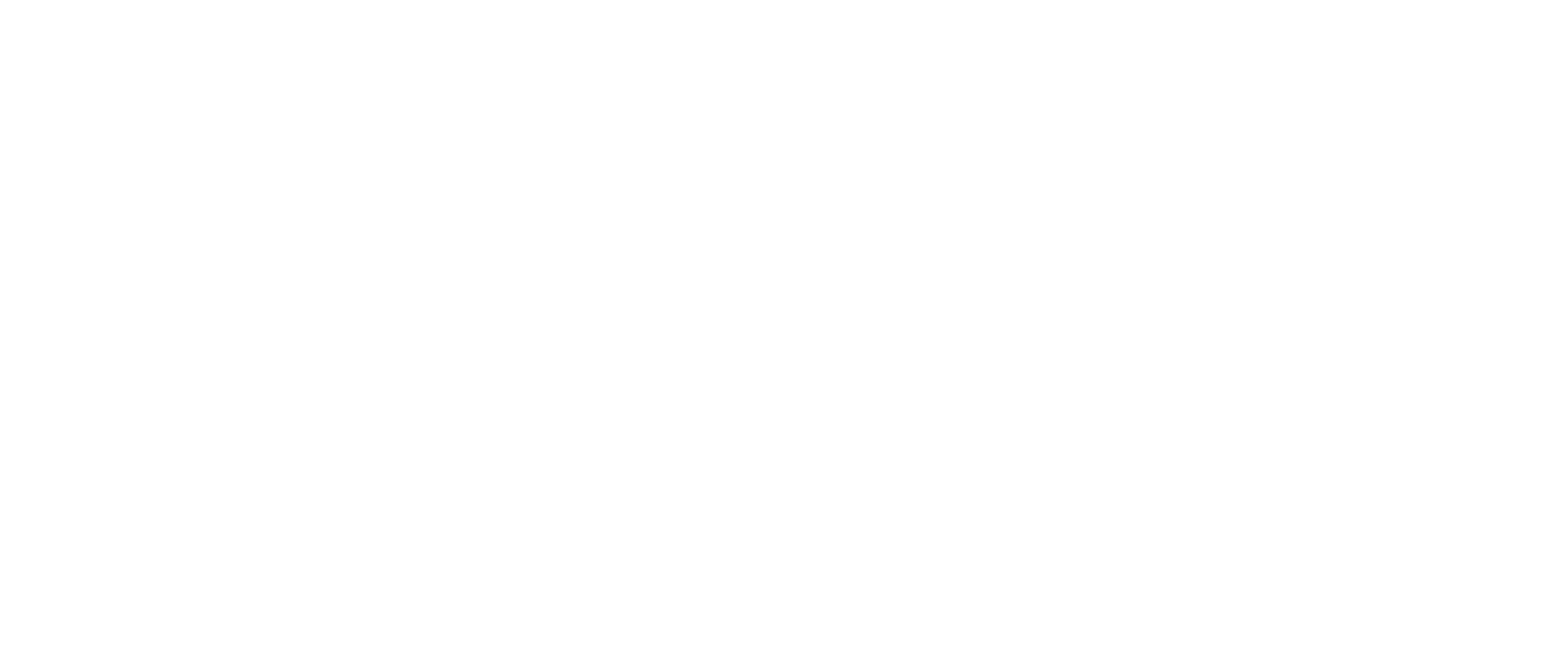
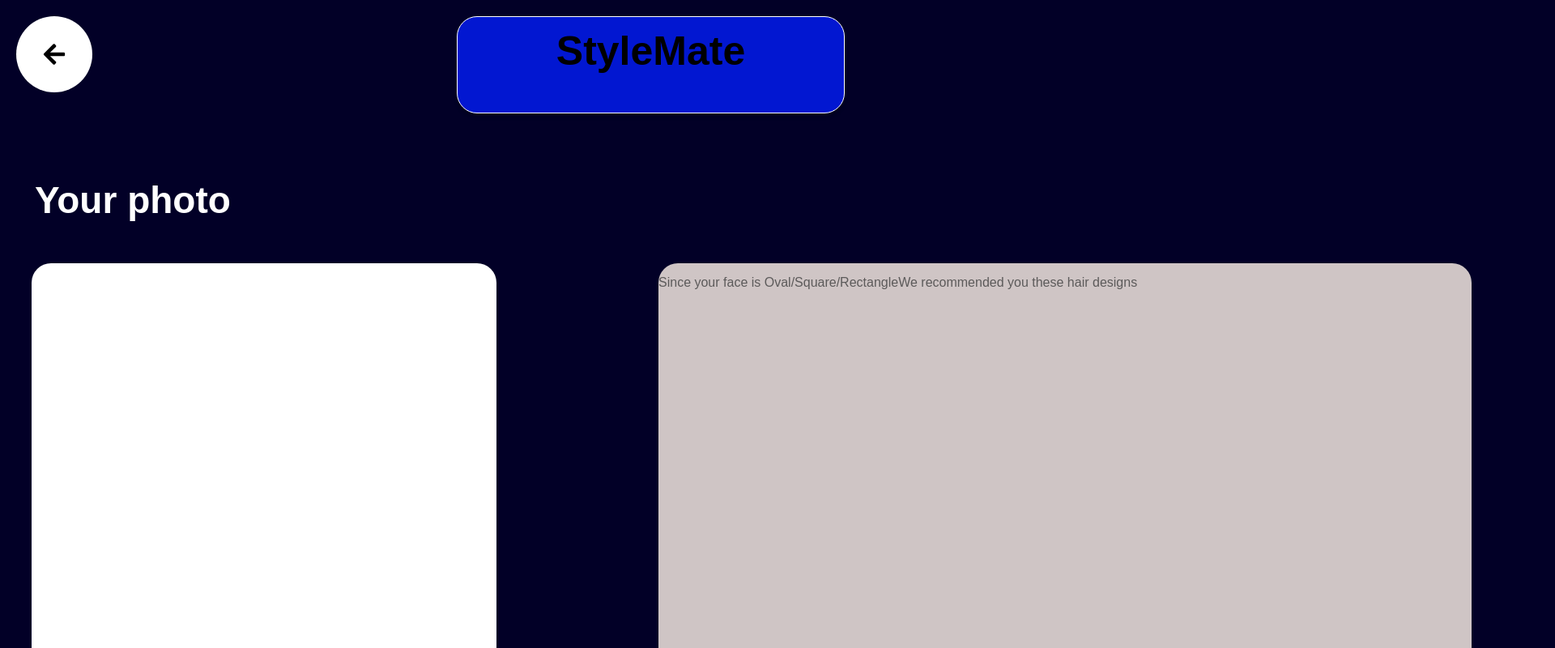
Before and after one commit to RijanRegmi/StyleMate, a React (Vite) app in the folder Frontend/: page /yourphoto in a window 1280 px wide. Before the commit this address had no page. Shown: the top 800 px of the page at 81% size, 1920 px wide, since content can reach past the window. Built offline with nearby package versions, Linux system fonts and the light colour scheme.

Commit message:
uplode your photo

```diff
--- a/Frontend/package.json
+++ b/Frontend/package.json
@@ -11,7 +11,8 @@
   },
   "dependencies": {
     "react": "^19.1.0",
-    "react-dom": "^19.1.0"
+    "react-dom": "^19.1.0",
+    "react-icons": "^5.5.0"
   },
   "devDependencies": {
     "@eslint/js": "^9.29.0",
--- a/Frontend/src/Components/App.jsx
+++ b/Frontend/src/Components/App.jsx
@@ -1,16 +1,9 @@
 import { BrowserRouter as Router, Routes, Route } from "react-router-dom";
-// import Header from './Header.jsx';
-// import Footer from './Footer.jsx';
-// import Hero from './Hero.jsx';
-// import Newsinapp from './Newsinapp.jsx';
+
 import SignUp from './SignUp.jsx';
 import Login from './Login.jsx';
-// import MainApp from './MainApp.jsx';
-// import News from './News.jsx';
-// import About from './About.jsx';
-// import Profile from './Profile.jsx';
-// import AdminNews from './AdminNews.jsx';
-// import Admin from './Admin.jsx';
+import Yourphoto from './yourphoto.jsx';
+
 
 function App() {
   return(
@@ -18,14 +11,10 @@
       <Router>
         <Routes>
           <Route path="/Signup" element={<SignUp />} />
-          <Route path="/" element={<Login/>} />
+          <Route path="/yourphoto" element={<Yourphoto/>} />
           <Route path="/Login" element={<Login />} />
-          {/*<Route path="/Home" element={<MainApp/>}/>
-          <Route path="/News" element={<News/>}/>
-          <Route path="/About" element={<About/>}/>
-          <Route path="/Profile" element={<Profile/>}/>
-          <Route path="/AdminNews" element={<AdminNews/>}/>
-          <Route path="/Admin" element={<Admin/>}/>  */}
+          <Route path="/" element={<Login />} />
+
         </Routes>
       </Router>
     </>
--- a/Frontend/src/Components/Login.jsx
+++ b/Frontend/src/Components/Login.jsx
@@ -18,6 +18,12 @@
             navigate("/Admin");
             return;
         }
+
+            else{
+                navigate("/yourphoto")
+
+            }
+
 
         try {
             const response = await fetch("http://localhost:5000/api/login", {
@@ -84,6 +90,7 @@
                 <div className="submit-container">
                     <div className="submit gray" onClick={() => navigate("/signup")}>Sign Up</div>
                     <div className='submit' onClick={handleLogin}>Login</div>
+
                 </div>
             </div>
         </div>
--- /dev/null
+++ b/Frontend/src/Components/yourphoto.jsx
@@ -0,0 +1,31 @@
+import React from 'react';
+import '../style/YourPhoto.css';
+import { FaArrowLeft } from 'react-icons/fa';
+
+function YourPhoto() {
+  return (
+    <>
+      <div className="my-container">
+
+       <div className="back-button">
+  <FaArrowLeft size={30}  color='black' />
+</div>
+        <div className="my-container1">
+            <h1>StyleMate</h1>
+        </div>
+       <div className='header'>
+        <h2>Your photo</h2>
+       </div>
+        <div className='my-container2'>
+
+        </div>
+
+        <div className='my-container3'>
+          <p>Since your face is Oval/Square/RectangleWe recommended you these hair designs</p>
+        </div>
+      </div>
+    </>
+  );
+}
+
+export default YourPhoto;
--- /dev/null
+++ b/Frontend/src/Style/yourphoto.css
@@ -0,0 +1,88 @@
+.my-container {
+  background-color:#020027;
+    display: flex;
+  padding: 20px;
+  width: 1920px;
+height: 1080px;
+   display: flex;                   /* Enable flexbox */
+   justify-content: flex-start; /* Align to left */       /* Center horizontally */
+padding-left: 20px;
+}
+.header{
+    height: 75px;
+    width: 316px;
+    margin-top: 200px;
+    margin-left: -1000px;
+      background-color: transparent; /* or a visible color like navy, etc. */
+
+}
+h2 {
+  user-select: none;
+
+  color: white!important;
+  font-family: 'Inder', sans-serif;
+  font-size: 48px;
+  font-weight: 600;
+  margin: 0;
+}
+h2::selection {
+  background: transparent;
+  color:white;
+}
+
+
+.my-container1 {
+  border: 1px solid white;
+
+  padding: 10px;
+  text-align: center;
+  width: 479px;
+  height: 120px;
+  flex-shrink: 0;
+  border-radius: 25px;
+background: #0217D1;
+margin-left:450px;
+
+
+box-shadow: 0px 4px 4px 0px rgba(0, 0, 0, 0.25);
+}
+.h1{
+ color: #FFF;
+font-family: "Inknut Antiqua";
+font-size: 60px;
+font-style: normal;
+font-weight: 900;
+line-height: normal;
+
+}
+
+.back-button{
+    width: 94px;
+height: 94px;
+flex-shrink: 0;
+background:white;
+border-radius: 50%;
+ display: flex;                    /* Center content */
+  align-items: center;             /* Vertically center */
+  justify-content: center;         /* Horizontally center */
+  margin-left: 0;
+}
+.my-container2 {
+  border-radius: 24px;
+  background: #FFF;
+  width: 574px;
+  height: 712px;
+  flex-shrink: 0;
+  margin-left: -320px;
+  margin-top: 305px;
+
+}
+.my-container3{
+    width: 1004px;
+height: 712px;
+flex-shrink: 0;
+border-radius: 24px;
+background: #CFC5C5;
+margin-top: 305px;
+margin-left: 200px;
+}
```
Also changed, not shown: 1 other file (tests, documents, lock files or other folders).
